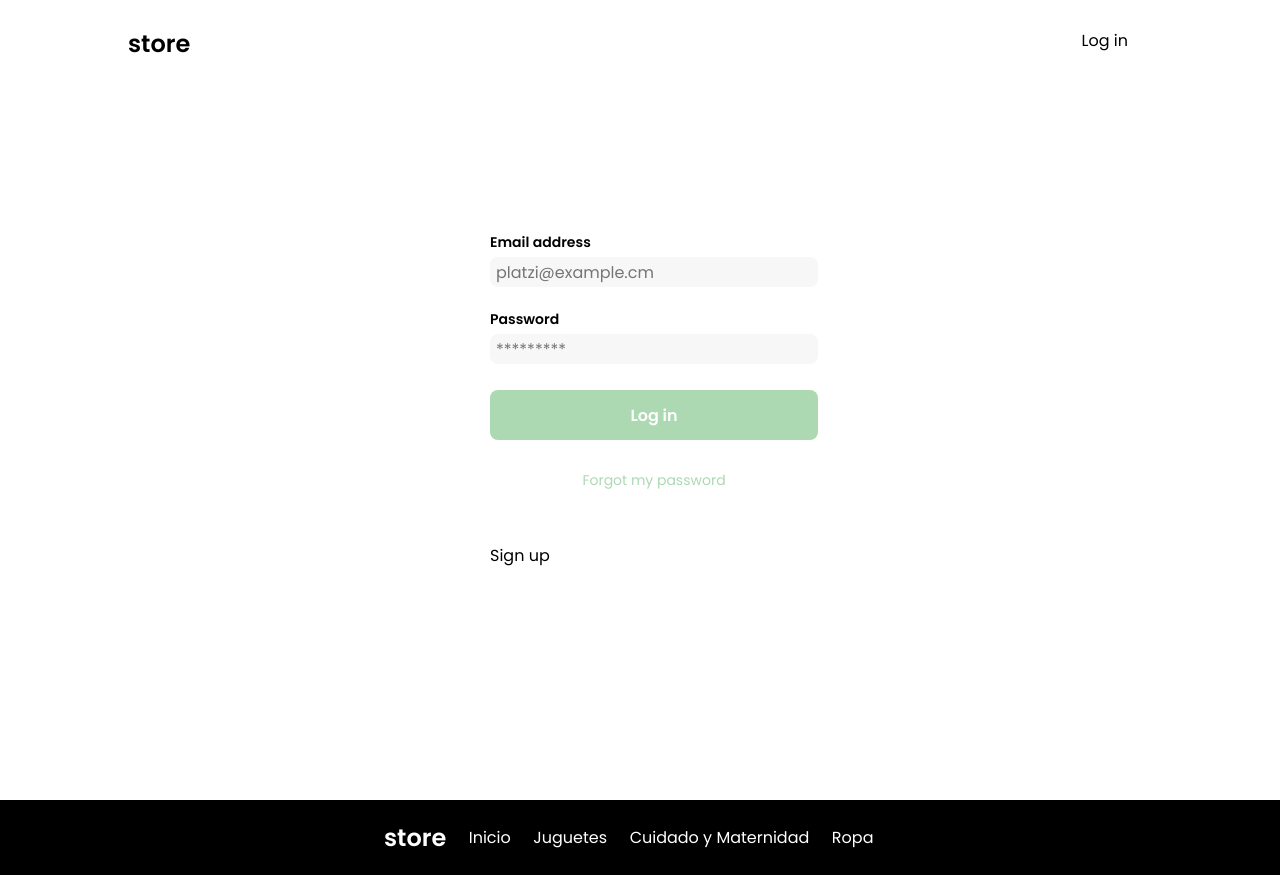
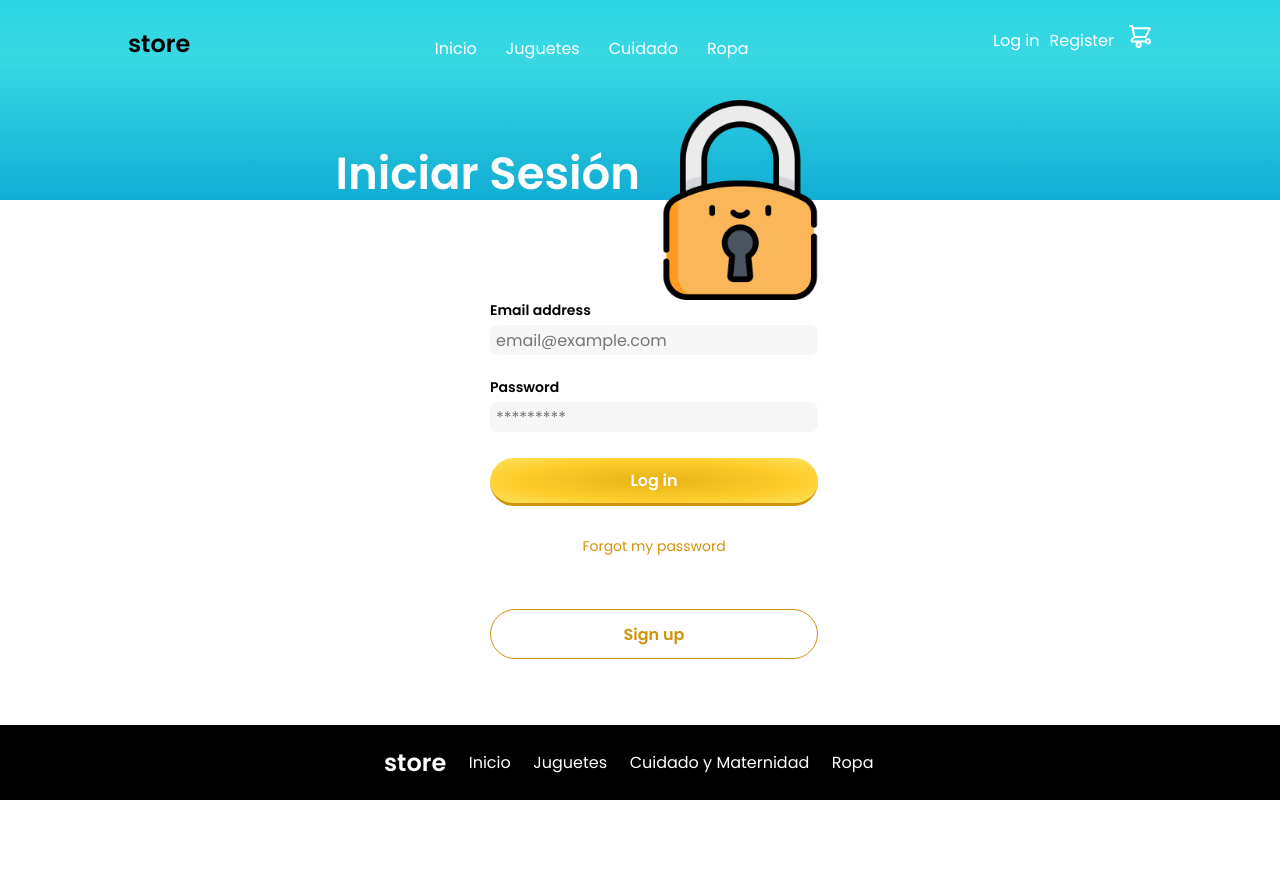
Before and after one commit to david-fb/Store-nextjs, a Next.js app: page /login in a window 1280 px wide. After the commit the page ends 800 px from the top, so only its background shows below. Built offline with nearby package versions, Linux system fonts and the light colour scheme; no server answers.

Commit message:
[UPDATE] login, sign up, header styles

```diff
--- a/src/components/Header.jsx
+++ b/src/components/Header.jsx
@@ -31,7 +31,7 @@ const Header = () => {
               <Link href="/toys">Juguetes</Link>
             </li>
             <li className={styles[router.pathname == '/care-and-maternity' ? 'active' : '']}>
-              <Link href="/care-and-maternity">Cuidado y Maternidad</Link>
+              <Link href="/care-and-maternity">Cuidado</Link>
             </li>
             <li className={styles[router.pathname == '/clothes' ? 'active' : '']}>
               <Link href="/clothes">Ropa</Link>
@@ -49,7 +49,10 @@ const Header = () => {
                 </button>
               </li>
             ) : (
-              <Link href={'/login'}>Log in</Link>
+              <li className={styles['navbar-access']}>
+                <a href={'/login'} >Log in</a>
+                <a href={'/singup'} >Register</a>
+              </li>
             )}
             <li className={styles['navbar-shopping-cart']}>
               <button onClick={() => toggleOrder()}>
--- a/src/pages/care-and-maternity.js
+++ b/src/pages/care-and-maternity.js
@@ -10,9 +10,9 @@ export default function careAndMaternity() {
   return (
     <>
       <Head>
-        <title>React Shop - Care & Maternity</title>
+        <title>Next Shop - Care & Maternity</title>
       </Head>
-      <Hero title={"Collection PawPatrol"} info={'Lorem Ipsum'}  image={SkyeImage.src} color={'pink'}/>
+      <Hero title={"Collection PawPatrol"} info={'Lorem Ipsum'}  image={SkyeImage.src} color={'pink'} hasButton={true}/>
       <ProductList products={category?.products}/>
     </>
   );
--- a/src/pages/clothes.js
+++ b/src/pages/clothes.js
@@ -10,9 +10,9 @@ export default function Clothes() {
   return (
     <>
       <Head>
-        <title>React Shop - Clothes</title>
+        <title>Next Shop - Clothes</title>
       </Head>
-      <Hero image={MarshallImage.src} title={"Collection PawPatrol"} info={'Lorem Ipsum'} color={'red'}/>
+      <Hero image={MarshallImage.src} title={"Collection PawPatrol"} info={'Lorem Ipsum'} color={'red'} hasButton={true}/>
       <ProductList products={category?.products}/>
     </>
   );
--- a/src/pages/index.js
+++ b/src/pages/index.js
@@ -27,9 +27,9 @@ export default function Home() {
   return (
     <>
       <Head>
-        <title>React Shop</title>
+        <title>Next Shop</title>
       </Head>
-      <Hero title={'Collection PawPatrol'} info={'lorem Ipsum'} image={PawPatrolImage.src}/>
+      <Hero title={'Collection PawPatrol'} info={'lorem Ipsum'} image={PawPatrolImage.src} hasButton={true}/>
       <CategoryList />
       <ProductList products={products?.rows}/>
     </>
--- a/src/pages/login.js
+++ b/src/pages/login.js
@@ -1,9 +1,10 @@
 import React, { useRef } from 'react';
-import Link from 'next/link';
+import Head from 'next/head';
 import styles from '@styles/Login.module.scss';
 import logo from '@logos/logo_yard_sale.svg';
 import { getSession, signIn } from 'next-auth/react';
 import { useRouter } from 'next/router';
+import lockImage from '@images/lock.png';
 
 const Login = () => {
   const form = useRef(null);
@@ -14,59 +15,68 @@ const Login = () => {
     const formData = new FormData(form.current);
     const data = {
       email: formData.get('email'),
-			password: formData.get('password')
-		}
+      password: formData.get('password'),
+    };
     const res = await signIn('credentials', {
       redirect: false,
       email: data.email,
       password: data.password,
-			callbackUrl: `${router.basePath}`
+      callbackUrl: `${router.basePath}`,
     });
-		if(res?.error) {
+    if (res?.error) {
       console.log(res.error);
     }
-		if(res?.url) router.push(res.url);
-	}
+    if (res?.url) router.push(res.url);
+  };
 
   return (
-		<div className={styles["Login"]}>
-			<div className={styles["Login-container"]}>
-				<img src={logo.src} alt="logo" className={styles["logo"]} />
-				<form action="/" className={styles["form"]} ref={form}>
-					<label htmlFor="email" className={styles["label"]}>Email address</label>
-					<input type="text" name="email" placeholder="platzi@example.cm" className={styles["input"] + " " + styles["input-email"]} />
-					<label htmlFor="password" className={styles["label"]}>Password</label>
-					<input type="password" name="password" placeholder="*********" className={styles["input"] + " " + styles["input-password"]} />
-					<button
-						onClick={handleSubmit}
-						className={styles["primary-button"] + " " + styles["login-button"]}>
+    <>
+      <Head>
+        <title>Next Shop - Log In</title>
+      </Head>
+      <div className={styles['Login']}>
+        <div className={styles['Login-header']}>
+          <h2>Iniciar Sesión</h2>
+          <img src={lockImage.src} />
+        </div>
+        <div className={styles['Login-container']}>
+          <img src={logo.src} alt="logo" className={styles['logo']} />
+          <form action="/" className={styles['form']} ref={form}>
+            <label htmlFor="email" className={styles['label']}>
+              Email address
+            </label>
+            <input type="text" name="email" placeholder="email@example.com" className={styles['input'] + ' ' + styles['input-email']} />
+            <label htmlFor="password" className={styles['label']}>
+              Password
+            </label>
+            <input type="password" name="password" placeholder="*********" className={styles['input'] + ' ' + styles['input-password']} />
+            <button onClick={handleSubmit} className={'primary-button' + ' ' + styles['login-button']}>
               Log in
             </button>
             <a href="/password-recovery">Forgot my password</a>
           </form>
-				<Link href="/singup"
-					className={styles["secondary-button"] + " " + styles["signup-button"]}
-				>
+          <a href="/singup" className={styles['secondary-button'] + ' ' + styles['signup-button']}>
             Sign up
-				</Link>
+          </a>
         </div>
-		</div >
+      </div>
+    </>
   );
-}
+};
 
 export const getServerSideProps = async (context) => {
   const session = await getSession(context);
-	if(session && session.user) {
+  if (session && session.user) {
     return {
       redirect: {
         destination: '/',
         permanent: false,
-			}
-		}
+      },
+    };
   }
   return {
-		props: {}
-	}
+    props: {},
+  };
 };
 
 export default Login;
--- a/src/pages/toys.js
+++ b/src/pages/toys.js
@@ -10,9 +10,9 @@ export default function Toys() {
   return (
     <>
       <Head>
-        <title>React Shop - Toys</title>
+        <title>Next Shop - Toys</title>
       </Head>
-      <Hero title={'Collection PawPatrol'} info={"Lorem ipsum"} image={ChaseImage.src} color={'blue-light'}/>
+      <Hero title={'Collection PawPatrol'} info={"Lorem ipsum"} image={ChaseImage.src} color={'blue-light'} hasButton={true}/>
       <ProductList products={category?.products} />
     </>
   );
--- a/src/styles/CreateAccount.module.scss
+++ b/src/styles/CreateAccount.module.scss
@@ -2,14 +2,39 @@
 
 .CreateAccount {
   width: 100%;
-	height: 100vh;
-	display: grid;
-	place-items: center;
+  flex: 1;
+  display: flex;
+  flex-direction: column;
+  align-items: center;
+}
+.Login-header {
+  width: 100%;
+  background: linear-gradient(180deg, rgba(41, 111, 225, 1) 0%, rgba(41, 111, 225, 0.9248074229691877) 28%, rgba(18, 53, 212, 1) 100%);
+  height: 200px;
+  display: flex;
+  justify-content: center;
+  position: relative;
+
+  h2 {
+    position: absolute;
+    top: 70%;
+    right: 50%;
+    font-size: 45px;
+    color: $--white;
+  }
+
+  img {
+    width: 200px;
+    position: absolute;
+    top: 50%;
+    left: 50%;
+  }
 }
 .CreateAccount-container {
   display: grid;
   grid-template-rows: auto 1fr auto;
   width: 300px;
+  margin-top: 100px;
 }
 .logo {
   width: 150px;
@@ -49,20 +74,13 @@
 .input-password {
   margin-bottom: 22px;
 }
-.primary-button {
-	background-color: $--hospital-green;
-	border-radius: 8px;
-	border: none;
-	color: $--white;
-	width: 100%;
-	cursor: pointer;
-	font-size: $--md;
-	font-weight: bold;
-	height: 50px;
-}
-.login-button {
+.create-button {
   margin-top: 14px;
   margin-bottom: 30px;
+  padding: 10px 0;
+  font-size: $--md;
+  border: none;
+  border-bottom: 3px solid $--primary-btn-border-color;
 }
 @media (max-width: 640px) {
   .form-container {
--- a/src/styles/Header.module.scss
+++ b/src/styles/Header.module.scss
@@ -34,11 +34,11 @@
   align-items: center;
 }
 .navbar-left ul{
-  justify-content: space-between;
+  gap: 5px
 }
 .navbar-left {
   display: flex;
-  width: 35%;
+  width: fit-content;
   height: 100%;
 }
 .navbar-left ul li a{
@@ -62,9 +62,6 @@
 .navbar-right ul li {
   text-decoration: none;
 }
-.navbar-right ul li:hover {
-  color: $--hospital-green;
-}
 .navbar-userName button {
   display: inline-flex;
   align-items: center;
@@ -72,13 +69,13 @@
   gap: 5px;
   color: $--white;
   font-size: $--sm;
-  margin-right: 12px;
 }
 .navbar-userName button img {
   filter: invert(100%);
 }
 .navbar-shopping-cart {
   position: relative;
+  margin-left: 14px;
 }
 .navbar-shopping-cart div {
   color: $--white;
@@ -103,6 +100,16 @@
 .active :first-child{
   color: $--white;
 }
+
+.navbar-access {
+  display: flex;
+  gap: 10px;
+
+  a{
+    color: $--white;
+  }
+}
+
 @media (max-width: 640px) {
   .menu {
     display: block;
--- a/src/styles/Login.module.scss
+++ b/src/styles/Login.module.scss
@@ -1,15 +1,41 @@
 @import 'vars';
 
 .Login {
+	display: flex;
+	flex-direction: column;
+	align-items: center;
 	width: 100%;
-	height: 100vh;
-	display: grid;
-	place-items: center;
+	flex: 1;
+	background-color: $--white;
+}
+.Login-header {
+	width: 100%;
+	background: linear-gradient(180deg, rgb(41, 213, 225) 0%, rgba(41, 213, 225, 0.925) 28%, rgb(18, 173, 212) 100%);
+	height: 200px;
+	display: flex;
+	justify-content: center;
+	position: relative;
+
+	h2 {
+		position: absolute;
+		top: 70%;
+		right: 50%;
+		font-size: 45px;
+		color: $--white;
+	}
+
+	img {
+		width: 200px;
+		position: absolute;
+		top: 50%;
+		left: 50%;
+	}
 }
 .Login-container {
 	display: grid;
 	grid-template-rows: auto 1fr auto;
 	width: 300px;
+	margin-top: 100px;
 }
 .logo {
 	width: 150px;
@@ -22,7 +48,7 @@
 	flex-direction: column;
 }
 .form a {
-	color: $--hospital-green;
+	color: $--primary-btn-border-color;
 	font-size: $--sm;
 	text-align: center;
 	text-decoration: none;
@@ -45,31 +71,24 @@
 .input-email {
 	margin-bottom: 22px;
 }
-.primary-button {
-	background-color: $--hospital-green;
-	border-radius: 8px;
-	border: none;
-	color: $--white;
+.secondary-button {
+	background-color: $--white;
+	border-radius: 50px;
+	border: 1px solid $--primary-btn-border-color;
+	color: $--primary-btn-border-color;
 	width: 100%;
 	cursor: pointer;
 	font-size: $--md;
 	font-weight: bold;
 	height: 50px;
-}
-.secondary-button {
-	background-color: $--white;
-	border-radius: 8px;
-	border: 1px solid $--hospital-green;
-	color: $--hospital-green;
-	width: 100%;
-	cursor: pointer;
-	font-size: $--md;
-	font-weight: bold;
-	height: 50px;
+	display: grid;
+	place-items: center;
 }
 .login-button {
 	margin-top: 14px;
 	margin-bottom: 30px;
+	padding: 10px 0;
+	font-size: $--md;
 }
 @media (max-width: 640px) {
 	.logo {
--- a/src/styles/globals.scss
+++ b/src/styles/globals.scss
@@ -5,6 +5,12 @@
   margin: 0;
   font-family: $--primary-font,-apple-system, BlinkMacSystemFont, Segoe UI, Roboto, Oxygen,
     Ubuntu, Cantarell, Fira Sans, Droid Sans, Helvetica Neue, sans-serif;
+}
+
+#__next {
+  display: flex;
+  flex-direction: column;
+  min-height: 100vh;
 }
 
 a {
```
Also changed, not shown: src/components/Hero.jsx (+9 -7 lines), src/pages/singup.js (+14 -4 lines), src/assets/images/lock.png (added). Lines whose indentation alone changed are shown as unchanged.
